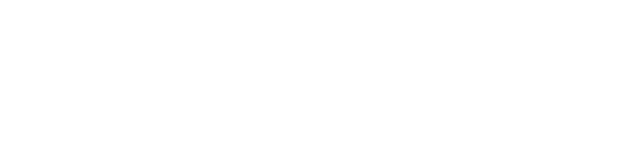
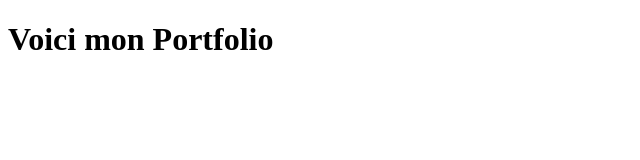
Before and after one commit to Maellou06/Mon-Portfolio, a plain HTML site: page index.html in a window 1280 px wide. Shown: the whole page, without its empty margins (0-640 px from the left). Drawn offline with Linux system fonts and the light colour scheme.

Commit message:
Add files via upload
ajout titre index

```diff
--- a/index.html
+++ b/index.html
@@ -6,6 +6,6 @@
     <title>Mon Portfolio</title>
 </head>
 <body>
-
+    <h1> Voici mon Portfolio </h1>
 </body>
 </html>
```
